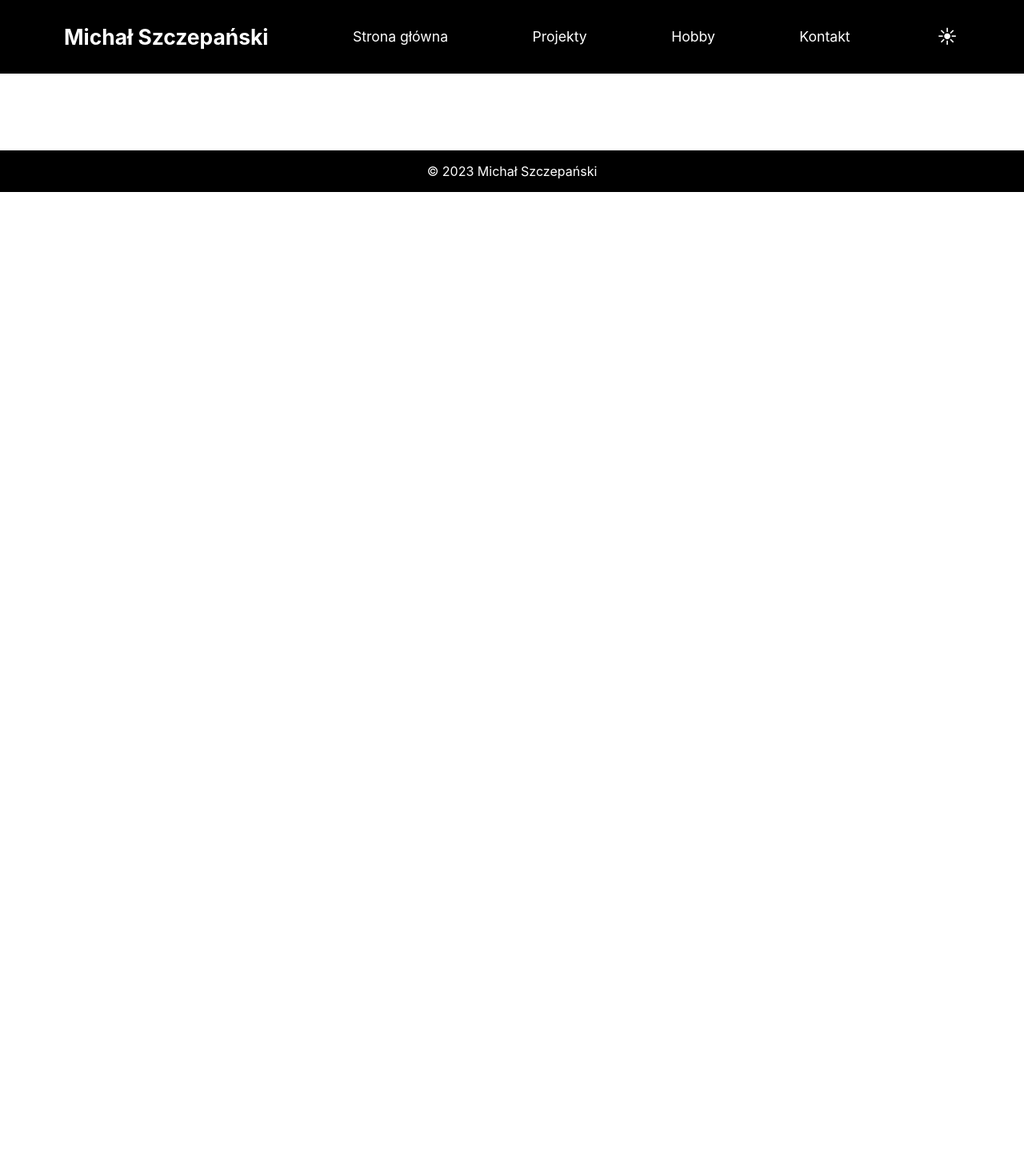
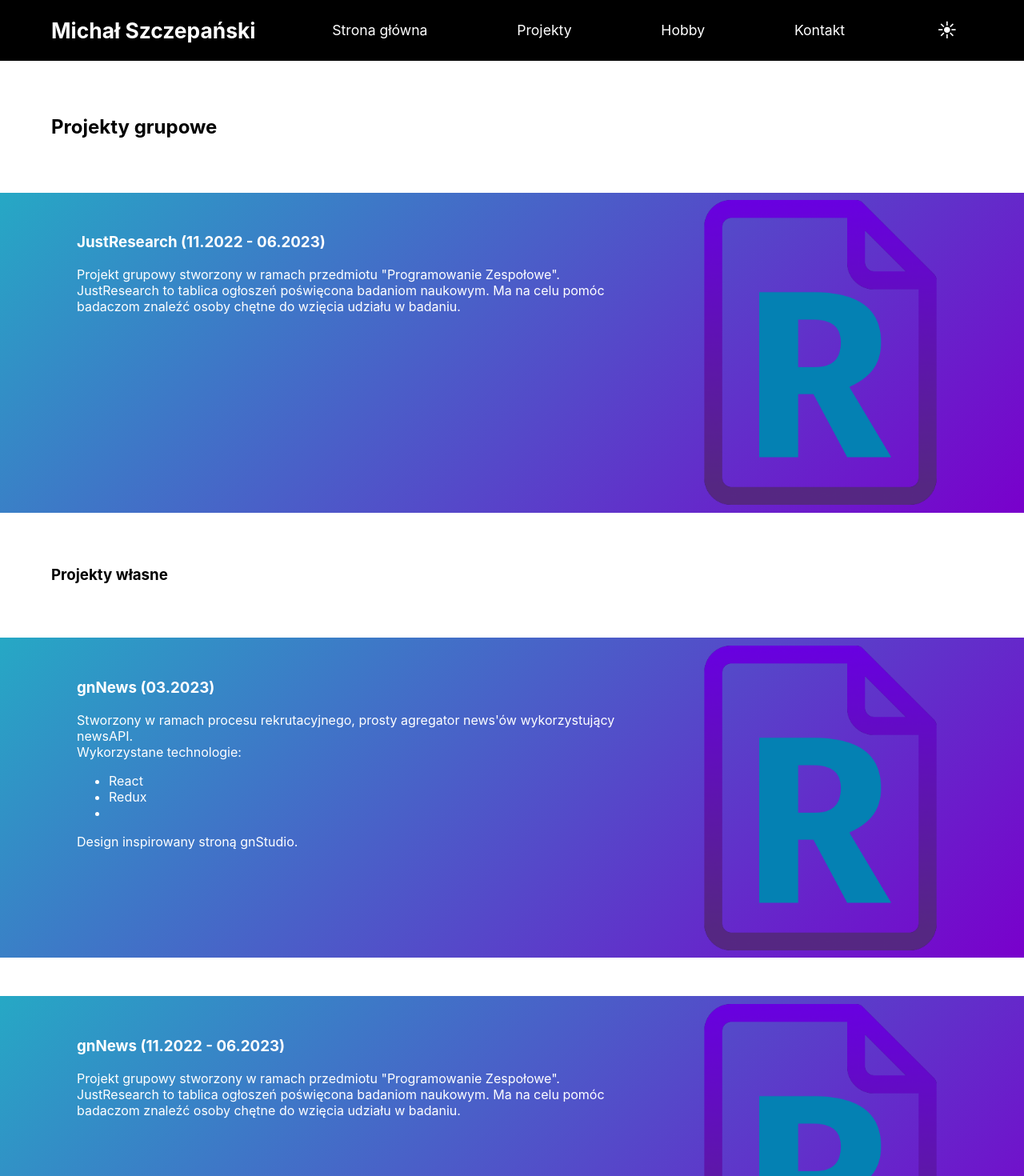
Before and after one commit to RimbiBimbi1/MyWebsite, a React (Create React App) app: page /projects in a window 1280 px wide. Shown: the top 1470 px of the page at 80% size. Before the commit the page ends 800 px from the top, so only its background shows below. Built offline with nearby package versions, Linux system fonts and the light colour scheme.

Commit message:
my projects v0.1

```diff
--- /dev/null
+++ b/src/animated/JustResearchLogo/JustResearchLogo.jsx
@@ -0,0 +1,12 @@
+import styles from './JustResearchLogo.module.css';
+import logo from './logo512.png';
+
+export const JustResearchLogo = () =>{
+  return<div className={styles.container}>
+      <a href='https://github.com/UMK-PZ2022-Zesp01' target={"_blank"}>
+        <img src={logo} alt='logo JustResearch' />
+      </a>
+
+      {/*<span className={}></span>*/}
+    </div>
+}
--- /dev/null
+++ b/src/animated/JustResearchLogo/JustResearchLogo.module.css
@@ -0,0 +1,20 @@
+.container{
+    display: flex;
+    justify-content: center;
+    align-items: center;
+    max-width: 100%;
+    max-height: 100%;
+    aspect-ratio: 1/1;
+    border-radius: 50%;
+    object-fit: cover;
+
+}
+
+.container * {
+    max-width: 100%;
+    max-height: 100%;
+}
+
+.container > a {
+    /*padding: 5%;*/
+}
--- a/src/animated/UmkLogo/UmkLogo.jsx
+++ b/src/animated/UmkLogo/UmkLogo.jsx
@@ -5,7 +5,7 @@ import logo from './umkLogo.svg';
 export const UmkLogo = ({ fired }) => {
   return (
     <div className={`${styles.worldKeepOnTurnin} ${fired ? styles.causeItWontBeTooLong : ''}`}>
-      <a href='https://www.mat.umk.pl//' target={"_blank"}>
+      <a href='https:/www.mat.umk.pl/' target={"_blank"}>
         <img src={logo} alt='logo UMK' />
       </a>
 
--- a/src/common/backgrounds.module.css
+++ b/src/common/backgrounds.module.css
@@ -1,8 +1,16 @@
-.brightGradient{
+.pinkGradient{
     background: rgb(255,200,56);
     background: linear-gradient(135deg, rgba(255,200,56,1) 0%, rgba(255,68,175,1) 100%);
 
     color: black;
+}
+
+.brightGradient{
+    background: rgb(255,200,56);
+    background: linear-gradient(135deg, rgb(38, 168, 197) 0%, rgb(121, 0, 204) 100%);
+
+    color: var(--bg);
+    transition: var(--theme-change);
 }
 
 
--- /dev/null
+++ b/src/common/sector.module.css
@@ -0,0 +1,65 @@
+.sector{
+    display: flex;
+    flex-direction: row;
+
+    overflow: hidden;
+
+    width: 100%;
+    height: 25rem;
+    padding-top: 0;
+    padding-bottom: 0;
+}
+
+.closable :is(.wide , .narrow){
+    opacity: 0;
+    transition: translate 1s ease-in-out, opacity 1s ease-in-out;
+}
+
+.closable > :last-child{
+    translate: 100% 0;
+}
+.closable > :first-child{
+    translate: -100% 0;
+}
+
+.closed > :is(.wide , .narrow){
+    translate: 0;
+    opacity: 1;
+}
+
+.fading{
+    opacity: 1;
+    transform: translateY(0);
+
+    transition: opacity 700ms ease, transform 700ms ease;
+}
+
+.faded{
+    transform: translateY(-5rem);
+    opacity: 0;
+}
+
+.wide{
+    width: 70%;
+    /*background-color: #f0f0f0;*/
+    padding: 2rem;
+}
+
+.narrow{
+    display: flex;
+    justify-content: center;
+    align-items: center;
+
+
+    min-width: 30%;
+
+    overflow: hidden;
+}
+
+.narrow > .photo{
+    min-height: 100%;
+    min-width: 100%;
+
+    object-fit: cover;
+
+}
--- a/src/components/Footer/Footer.module.css
+++ b/src/components/Footer/Footer.module.css
@@ -4,7 +4,8 @@
     justify-content: center;
     align-items: center;
 
-    padding: 1rem var(--sidePadding);
+    padding-top: 1rem;
+    padding-bottom: 1rem;
 
     background-color: var(--header-bg);
     color: var(--header-primary);
--- a/src/components/Header/Header.module.css
+++ b/src/components/Header/Header.module.css
@@ -7,7 +7,9 @@
     top: 0;
     left: 0;
 
-    padding: 0 var(--sidePadding);
+    padding-top: 0;
+    padding-bottom: 0;
+    /*padding: 0 var(--sidePadding);*/
 
     background-color: var(--header-bg);
     color: var(--header-primary);
@@ -59,7 +61,7 @@
 
 }
 
-.menu > li > * {
+.menu > li:not(:first-child) > * {
     padding: 0.5rem 1rem;
 }
 
--- a/src/components/Layout/Layout.module.css
+++ b/src/components/Layout/Layout.module.css
@@ -1,6 +1,4 @@
 .container{
-    --sidePadding: 5%;
-
     display: flex;
     flex-direction: column;
 
@@ -15,3 +13,8 @@
     transition: var(--theme-change);
 
 }
+
+.container > * {
+    padding-left: 5%;
+    padding-right: 5%;
+}
--- a/src/pages/Home/Home.jsx
+++ b/src/pages/Home/Home.jsx
@@ -1,5 +1,6 @@
 import styles from './Home.module.css';
 import backgrounds from '../../common/backgrounds.module.css';
+import sectorStyles from '../../common/sector.module.css'
 import { AnvilAndHammer } from '../../animated/AnvilAndHammer/AnvilAndHammer';
 
 import photo from '../../images/photo.png';
@@ -21,9 +22,9 @@ export const Home = () => {
   const [hobbyHeight, setHobbyHeight] = useState(null);
 
   useEffect(() => {
-    setEducationHeight(educationRef.current.getBoundingClientRect().bottom+ window.scrollY);
-    setProjectsHeight(projectsRef.current.getBoundingClientRect().bottom+ window.scrollY);
-    setHobbyHeight(hobbyRef.current.getBoundingClientRect().bottom+ window.scrollY);
+    setEducationHeight(educationRef.current.getBoundingClientRect().bottom + window.scrollY);
+    setProjectsHeight(projectsRef.current.getBoundingClientRect().bottom + window.scrollY);
+    setHobbyHeight(hobbyRef.current.getBoundingClientRect().bottom + window.scrollY);
 
   }, []);
 
@@ -40,62 +41,70 @@ export const Home = () => {
 
 
   return <>
-    <div className={`${styles.HomeSector}`}>
-      <div className={`${styles.wide}`}>
+    <article className={`${sectorStyles.sector}`}>
+      <section className={`${sectorStyles.wide}`}>
         {/*<h3>O mnie</h3>*/}
         Lorem ipsum dolor sit amet, consectetur adipisicing elit. Accusamus aliquam autem consectetur delectus, deserunt
         dolorum expedita harum id iure labore, natus nemo neque nulla odio quia quis, repellendus vero? Atque esse
         fugiat ipsa laboriosam reiciendis? Aut expedita maiores maxime ullam vitae. Delectus dolorum esse maiores minus
         praesentium quod vitae voluptatem.
-      </div>
-      <div className={`${styles.narrow}`}>
+      </section>
+      <section className={`${sectorStyles.narrow}`}>
         <img className={styles.photo} src={photo} alt='Moje zdjęcie' />
-      </div>
-    </div>
+      </section>
+    </article>
 
-    <div ref={educationRef} className={`${styles.HomeSector} ${backgrounds.blueGradient} ${themeName==='dark'?backgrounds.dark:""}`}>
-      <div className={`${styles.narrow}`}>
+    <article ref={educationRef}
+             className={`${sectorStyles.sector} ${backgrounds.blueGradient} ${themeName === 'dark' ? backgrounds.dark : ''}`}>
+      <section className={`${sectorStyles.narrow}`}>
         <UmkLogo fired={fired === 1} />
-      </div>
-      <div className={`${styles.wide} ${styles.fading} ${fired === 1 ? '' : styles.faded}`}>
-        <h3>Wykształcenie</h3>
+      </section>
+      <section className={`${sectorStyles.wide} ${sectorStyles.fading} ${fired === 1 ? '' : sectorStyles.faded}`}>
+        <header>
+          <h3>Wykształcenie</h3>
+        </header>
         Lorem ipsum dolor sit amet, consectetur adipisicing elit. Accusamus aliquam autem consectetur delectus, deserunt
         dolorum expedita harum id iure labore, natus nemo neque nulla odio quia quis, repellendus vero? Atque esse
         fugiat ipsa laboriosam reiciendis? Aut expedita maiores maxime ullam vitae. Delectus dolorum esse maiores minus
         praesentium quod vitae voluptatem.
-      </div>
-    </div>
+      </section>
+    </article>
 
-    <div ref={projectsRef} className={`${styles.HomeSector} ${styles.closable} ${fired === 2 ? styles.closed : ''}`}>
-      <div className={`${styles.wide}`}>
-        <h3>Projekty</h3>
+    <article ref={projectsRef}
+             className={`${sectorStyles.sector} ${sectorStyles.closable} ${fired === 2 ? sectorStyles.closed : ''}`}>
+      <section className={`${sectorStyles.wide}`}>
+        <header>
+          <h3>Projekty</h3>
+        </header>
         Lorem ipsum dolor sit amet, consectetur adipisicing elit. Accusamus aliquam autem consectetur delectus, deserunt
         dolorum expedita harum id iure labore, natus nemo neque nulla odio quia quis, repellendus vero? Atque esse
         fugiat ipsa laboriosam reiciendis? Aut expedita maiores maxime ullam vitae. Delectus dolorum esse maiores minus
         praesentium quod vitae voluptatem.
-      </div>
-      <div className={`${styles.narrow}`}>
+      </section>
+      <section className={`${sectorStyles.narrow}`}>
         <GitHubLogo />
-      </div>
+      </section>
 
-    </div>
+    </article>
 
-    <div ref={hobbyRef}
-         className={`${styles.HomeSector} ${backgrounds.planks} ${themeName === 'dark' ? backgrounds.dark:""}`}>
-      <div className={`${styles.narrow}`}>
+    <article ref={hobbyRef}
+             className={`${sectorStyles.sector} ${backgrounds.planks} ${themeName === 'dark' ? backgrounds.dark : ''}`}>
+      <section className={`${sectorStyles.narrow}`}>
         <AnvilAndHammer fired={fired === 4} />
-      </div>
-      <div className={`${styles.wide} ${styles.bouncing} ${fired === 4 ? styles.bounced : ''}`}>
-        <h3>Hobby</h3>
+      </section>
+      <section className={`${sectorStyles.wide} ${sectorStyles.fading} ${fired === 4 ? '' : sectorStyles.faded}`}>
+        <header>
+          <h3>Hobby</h3>
+        </header>
         Lorem ipsum dolor sit amet, consectetur adipisicing elit. Accusamus aliquam autem consectetur delectus, deserunt
         dolorum expedita harum id iure labore, natus nemo neque nulla odio quia quis, repellendus vero? Atque esse
         fugiat ipsa laboriosam reiciendis? Aut expedita maiores maxime ullam vitae. Delectus dolorum esse maiores minus
         praesentium quod vitae voluptatem.
-      </div>
-    </div>
+      </section>
+    </article>
 
-    <div className={`${styles.HomeSector}`}>
-    </div>
+    <article className={`${sectorStyles.sector}`}>
+    </article>
 
   </>;
 };
--- a/src/pages/Projects/Projects.jsx
+++ b/src/pages/Projects/Projects.jsx
@@ -1,5 +1,86 @@
-import styles from './Projects.module.css'
+import styles from './Projects.module.css';
+import backgrounds from '../../common/backgrounds.module.css';
+import sectorStyles from '../../common/sector.module.css';
+import { JustResearchLogo } from '../../animated/JustResearchLogo/JustResearchLogo';
 
-export const Projects = () =>{
-  return <div className={`column`}></div>
-}
+export const Projects = () => {
+    return <>
+      <header>
+        <h2>Projekty grupowe</h2>
+      </header>
+      <article className={`${backgrounds.brightGradient}`}>
+        <main className={`${sectorStyles.sector}`}>
+          <section className={`${sectorStyles.wide}`}>
+            <header>
+              <h3>
+                JustResearch (11.2022 - 06.2023)
+              </h3>
+            </header>
+            <main>
+              Projekt grupowy stworzony w ramach przedmiotu "Programowanie Zespołowe".
+              JustResearch to tablica ogłoszeń poświęcona badaniom naukowym. Ma na celu pomóc badaczom znaleźć osoby
+              chętne do wzięcia udziału w badaniu.
+            </main>
+          </section>
+          <section className={`${sectorStyles.narrow}`}>
+            <JustResearchLogo />
+          </section>
+        </main>
+      </article>
+
+      <header>
+        <h3>Projekty własne</h3>
+      </header>
+      <article className={`${backgrounds.brightGradient}`}>
+        <main className={`${sectorStyles.sector}`}>
+          <section className={`${sectorStyles.wide}`}>
+            <header>
+              <h3>
+                gnNews (03.2023)
+              </h3>
+            </header>
+            <main>
+              <div>Stworzony w ramach procesu rekrutacyjnego, prosty agregator news'ów wykorzystujący newsAPI.</div>
+              <div>Wykorzystane technologie:
+              </div>
+              <ul>
+                <li>React</li>
+                <li>Redux</li>
+                <li></li>
+              </ul>
+
+              Design
+              inspirowany stroną <a
+              href='https://gnstudio.pl' rel={'noreferrer'} target={'_blank'}>gnStudio</a>.
+
+            </main>
+          </section>
+          <section className={`${sectorStyles.narrow}`}>
+            <JustResearchLogo />
+          </section>
+        </main>
+      </article>
+      <article className={`${backgrounds.brightGradient}`}>
+        <main className={`${sectorStyles.sector}`}>
+          <section className={`${sectorStyles.wide}`}>
+            <header>
+              <h3>
+                gnNews (11.2022 - 06.2023)
+              </h3>
+            </header>
+            <main>
+              Projekt grupowy stworzony w ramach przedmiotu "Programowanie Zespołowe".
+              JustResearch to tablica ogłoszeń poświęcona badaniom naukowym. Ma na celu pomóc badaczom znaleźć osoby
+              chętne do wzięcia udziału w badaniu.
+            </main>
+          </section>
+          <section className={`${sectorStyles.narrow}`}>
+            <JustResearchLogo />
+          </section>
+        </main>
+
+      </article>
+    </>;
+  }
+;
+;
```
Also changed, not shown: src/pages/Home/Home.module.css (+49 -60 lines), src/animated/JustResearchLogo/logo512.png (added).
